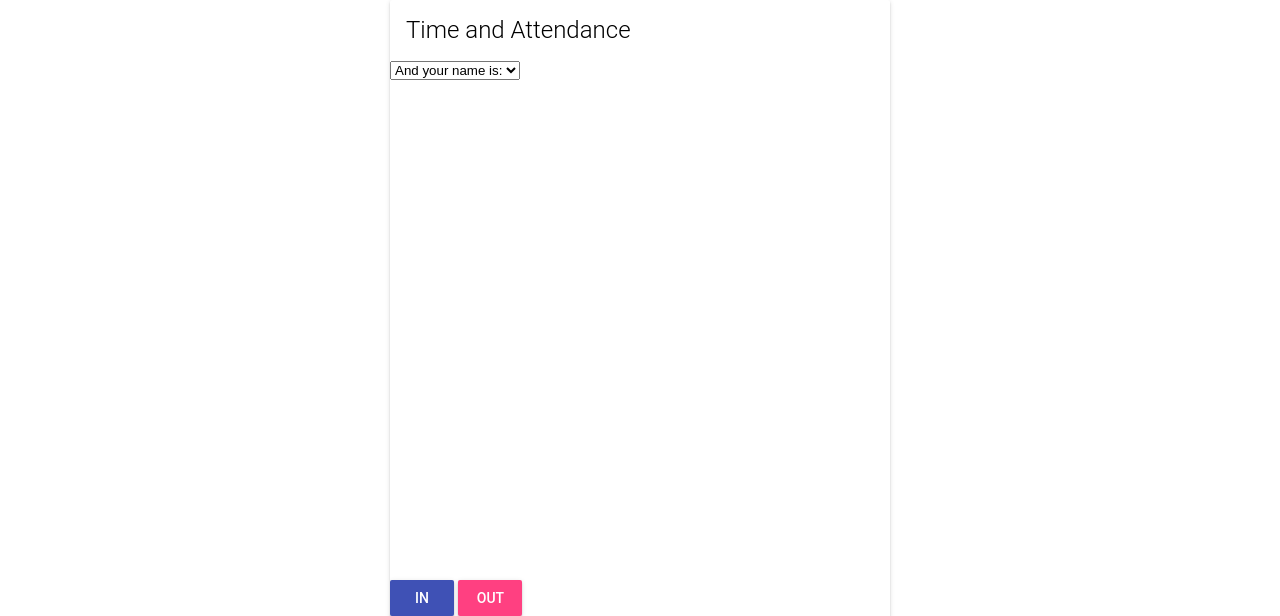
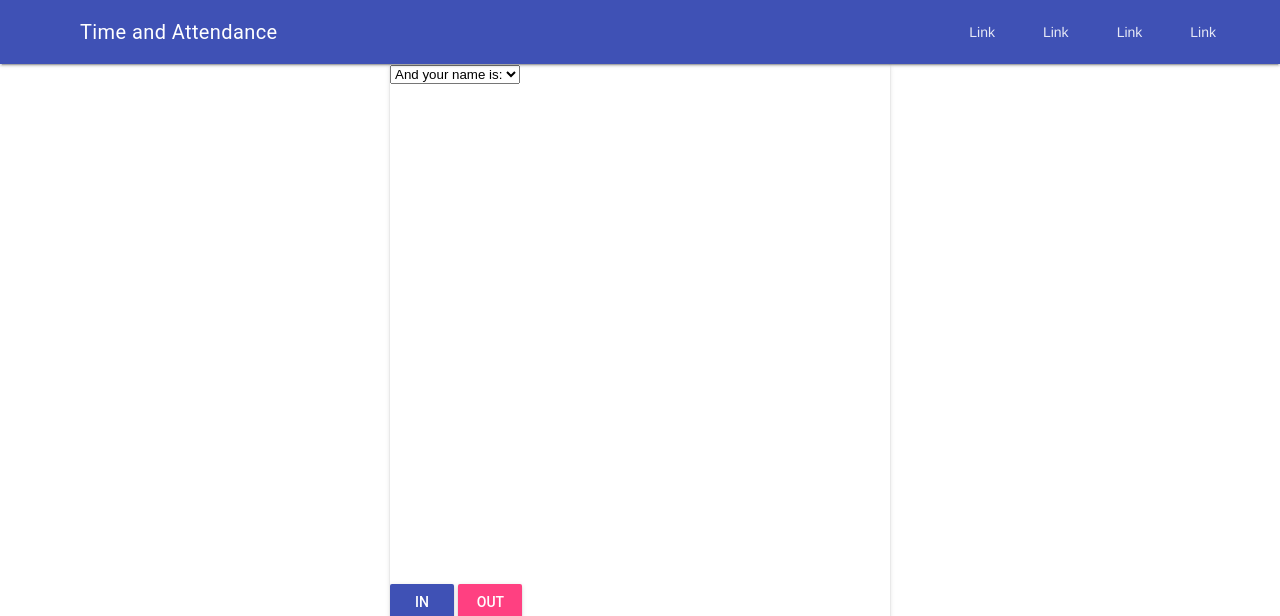
Before and after one commit to gabasjrtrcd/vericlock-main, a Django app: page /bundy/ in a window 1280 px wide. Shown: the top 616 px of the page. Run offline with Django 5.2, Linux system fonts and the light colour scheme; data that the repository does not hold is empty.

Commit message:
Refactored navbar items into diff files

```diff
--- /dev/null
+++ b/bundy/templates/_includes/footer.html
@@ -0,0 +1,7 @@
+        <div id="errorMsg"></div>
+        </div>
+  </main>
+</div>
+
+</body>
+</html>
--- /dev/null
+++ b/bundy/templates/_includes/header.html
@@ -0,0 +1,48 @@
+<!DOCTYPE html>
+<html lang="en">
+<head>
+    <meta charset="utf-8">
+    <meta name="viewport" content="width=device-width, user-scalable=yes, initial-scale=1, maximum-scale=1">
+    <meta id="theme-color" name="theme-color" content="#ffffff">
+    <title>RCD Time and Attendance</title>
+
+    <link rel="stylesheet" href="https://fonts.googleapis.com/icon?family=Material+Icons">
+    <link rel="stylesheet" href="https://code.getmdl.io/1.3.0/material.indigo-pink.min.css">
+    <link rel="stylesheet" href="../css/main.css">
+    <script defer src="https://code.getmdl.io/1.3.0/material.min.js"></script>
+</head>
+<body>
+
+<style>
+.demo-layout-waterfall .mdl-layout__header-row .mdl-navigation__link:last-of-type  {
+  padding-right: 0;
+}
+</style>
+<!-- Always shows a header, even in smaller screens. -->
+<div class="mdl-layout mdl-js-layout mdl-layout--fixed-header">
+  <header class="mdl-layout__header">
+    <div class="mdl-layout__header-row">
+      <!-- Title -->
+      <span class="mdl-layout-title">Time and Attendance</span>
+      <!-- Add spacer, to align navigation to the right -->
+      <div class="mdl-layout-spacer"></div>
+      <!-- Navigation. We hide it in small screens. -->
+      <nav class="mdl-navigation mdl-layout--large-screen-only">
+        <a class="mdl-navigation__link" href="">Link</a>
+        <a class="mdl-navigation__link" href="">Link</a>
+        <a class="mdl-navigation__link" href="">Link</a>
+        <a class="mdl-navigation__link" href="">Link</a>
+      </nav>
+    </div>
+  </header>
+  <div class="mdl-layout__drawer">
+    <span class="mdl-layout-title">Attendance</span>
+    <nav class="mdl-navigation">
+      <a class="mdl-navigation__link" href="/clock/in">Clock In</a>
+      <a class="mdl-navigation__link" href="/clock/out">Clock Out</a>
+      <a class="mdl-navigation__link" href="/clock/today">Review Today</a>
+      <a class="mdl-navigation__link" href="/admin/">Admin Only</a>
+    </nav>
+  </div>
+  <main class="mdl-layout__content">
+    <div class="page-content">
--- a/bundy/templates/bundy/index.html
+++ b/bundy/templates/bundy/index.html
@@ -1,26 +1,7 @@
-<!DOCTYPE html>
-<html lang="en">
-<head>
-    <meta charset="utf-8">
-    <meta name="viewport" content="width=device-width, user-scalable=yes, initial-scale=1, maximum-scale=1">
-    <meta id="theme-color" name="theme-color" content="#ffffff">
-    <title>RCD Time and Attendance</title>
+{% include "../_includes/header.html" %}
 
-    <link rel="stylesheet" href="https://fonts.googleapis.com/icon?family=Material+Icons">
-    <link rel="stylesheet" href="https://code.getmdl.io/1.3.0/material.indigo-pink.min.css">
-    <link rel="stylesheet" href="./css/main.css">
-    <script defer src="https://code.getmdl.io/1.3.0/material.min.js"></script>
-</head>
-
-<body>
 <div class="mdl-card mdl-shadow--2dp" style="width: 500px; margin: auto;">
-        <div class="mdl-card__title">
-            <h2 class="mdl-card__title-text">Time and Attendance</h2>
-        </div>
-
     <div class="mdl-layout__spacer"></div>
-
-        <!-- <button class="mdl-button mdl-js-button mdl-button--raised mdl-js-ripple-effect mdl-button--accent" id="showVideo">Open camera</button> -->
 
     <form id="bundyForm" action="clock/" method="POST" enctype="multipart/form-data">
     {% csrf_token %}
@@ -45,7 +26,6 @@
     </form>
 </div>
 
-    <div id="errorMsg"></div>
 
 <script>
 var imageCapture;
@@ -138,5 +118,4 @@ document.querySelector('video').addEventListener('play', function() {
   document.querySelector('#timeIN').disabled = false;
 });
 </script>
-</body>
-</html>
+{% include "../_includes/footer.html" %}
```
Also changed, not shown: bundy/templates/_includes/navbar.html (added). Lines whose indentation alone changed are shown as unchanged.
